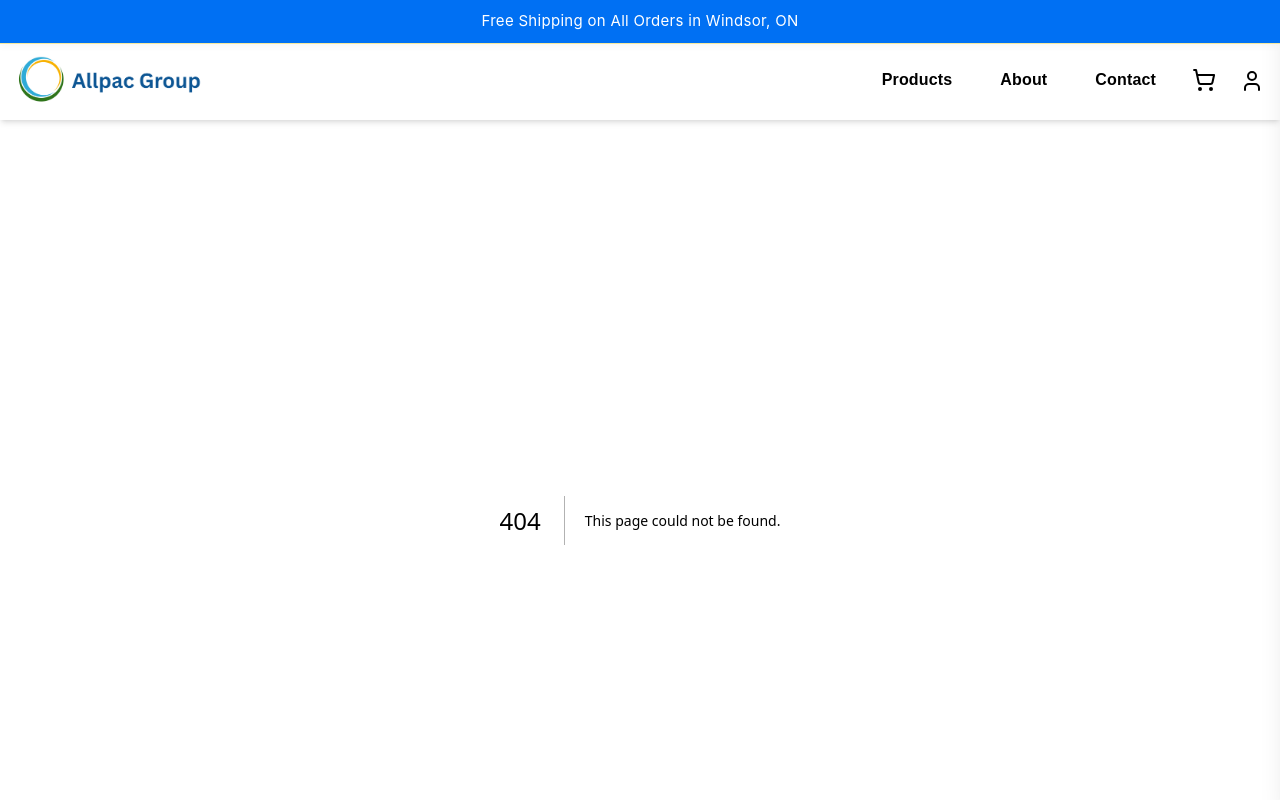
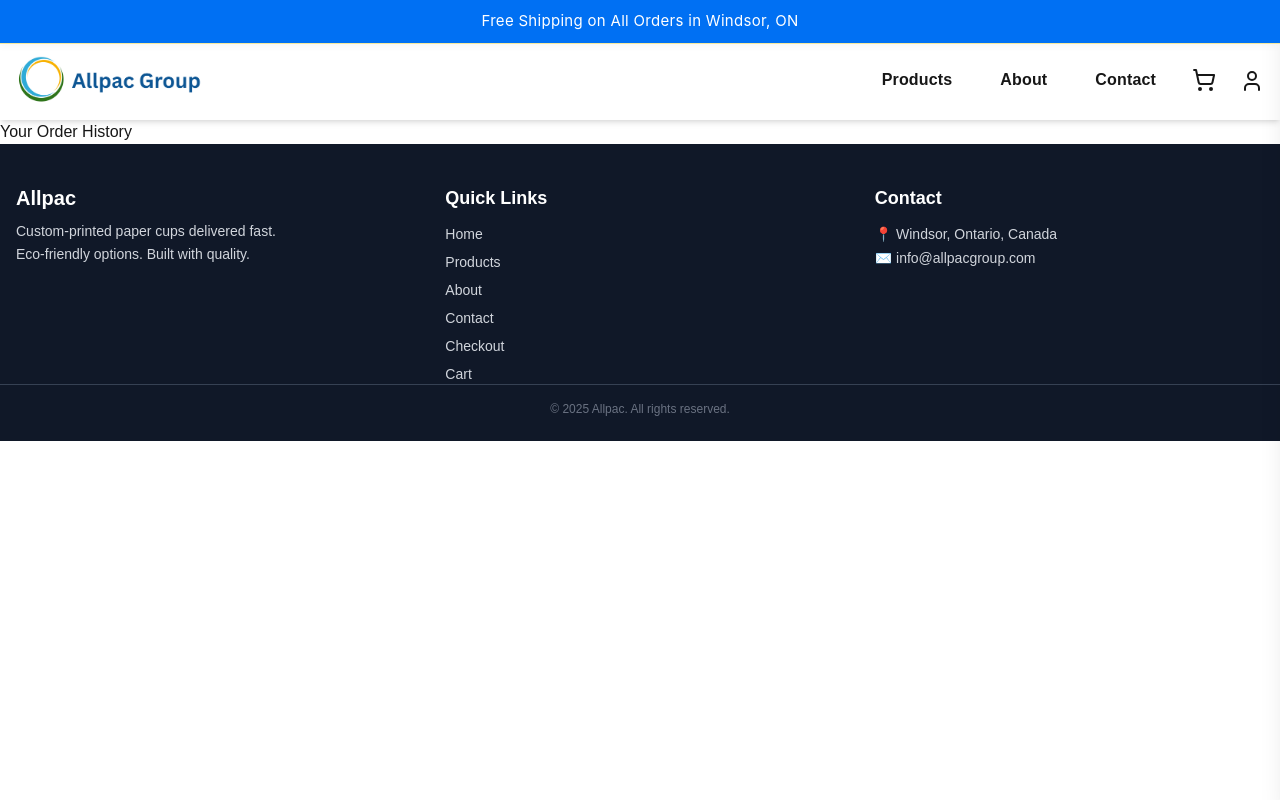
Before and after one commit to Emadedin1/allpacstore, a Next.js app: page /order-history in a window 1280 px wide. Before the commit this address had no page. Shown: the top 800 px of the page. Built offline with nearby package versions, Linux system fonts and the light colour scheme; sample sign-in values are in the browser's storage.

Commit message:
Create page.jsx

```diff
--- /dev/null
+++ b/src/app/order-history/page.jsx
@@ -0,0 +1,23 @@
+"use client";
+
+import { useEffect } from "react";
+import { useRouter } from "next/navigation";
+
+export default function OrderHistoryPage() {
+  const router = useRouter();
+
+  useEffect(() => {
+    const token = localStorage.getItem("token");
+    if (!token) {
+      router.replace("/login"); // Redirect to login if not logged in
+    }
+    // else, you can fetch orders here
+  }, [router]);
+
+  return (
+    <div>
+      <h1>Your Order History</h1>
+      {/* Later: Show orders here */}
+    </div>
+  );
+}
```
